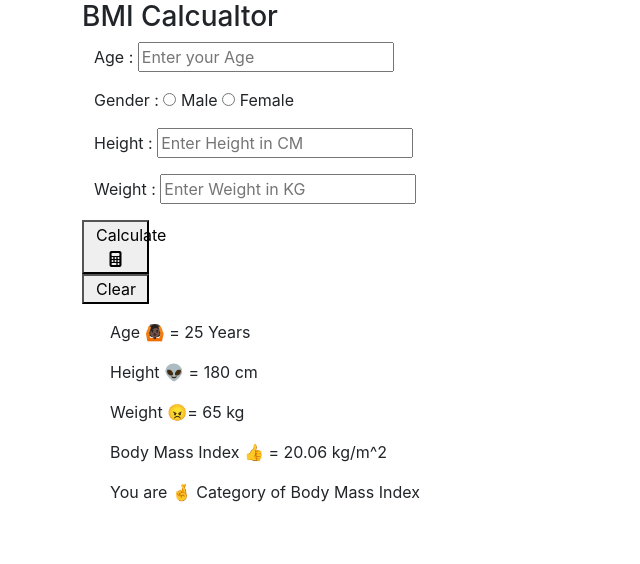
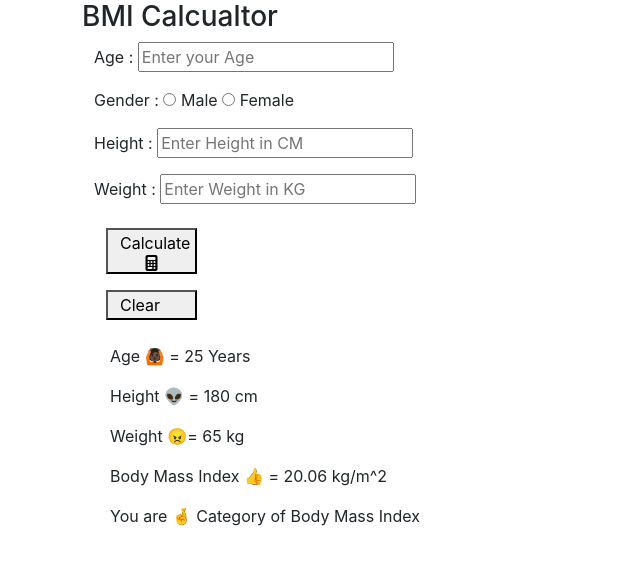
Before and after one commit to sagarpuniyani/calculatorapp, a React (Create React App) app: page / in a window 1280 px wide. Shown: the top 564 px of the page, without its empty margins (0-640 px from the left). Built offline with nearby package versions, Linux system fonts and the light colour scheme.

Commit message:
Position of Button are Corrected

```diff
--- a/src/components/Button.jsx
+++ b/src/components/Button.jsx
@@ -11,7 +11,7 @@ const Button = (props) => {
     }
 
     return (<>
-    <button onClick={clicked} > {props.value} {props.icon} </button>
+    <button className={props.classname} onClick={clicked} > {props.value} {props.icon} </button>
     </>)
 }
 
--- a/src/pages/BmiPage.jsx
+++ b/src/pages/BmiPage.jsx
@@ -94,18 +94,17 @@ const BmiPage = () => {
     }
     const Icons = <i class="fa-solid fa-calculator"></i>;
 return (
-    <div className='container row '>
+    <div className='container  '>
 
             <p>Age :  <TextFeild fn={HandleAge} place ="Enter your Age" /> </p>
             <p>Gender : <RadioButton /> Male <RadioButton /> Female </p>
             <p>Height : <TextFeild fn={HandleHeight}  place ="Enter Height in CM " /> </p>
             <p>Weight : <TextFeild fn={HandleWeight} place ="Enter Weight in KG " /> </p>
-            <div className='output row col-1' >
-                <Button Func={DeliveyMessage} fn={BmiCalculate}  value="Calculate " icon= {Icons}  />
-                <Button value = "Clear" />
+            <div className='output row m-1 col-1' >
+                <Button classname="row  m-2" Func={DeliveyMessage} fn={BmiCalculate}  value="Calculate " icon= {Icons}  />
+                <Button classname="row  m-2" value = "Clear" />
             </div>
             <Output heightIs= {height} WeightIs = {weight}  AgeIs = {Age}  Bmi = {BmiValue} MessageIs={Message} />
-
     </div>
 )
 }
```
